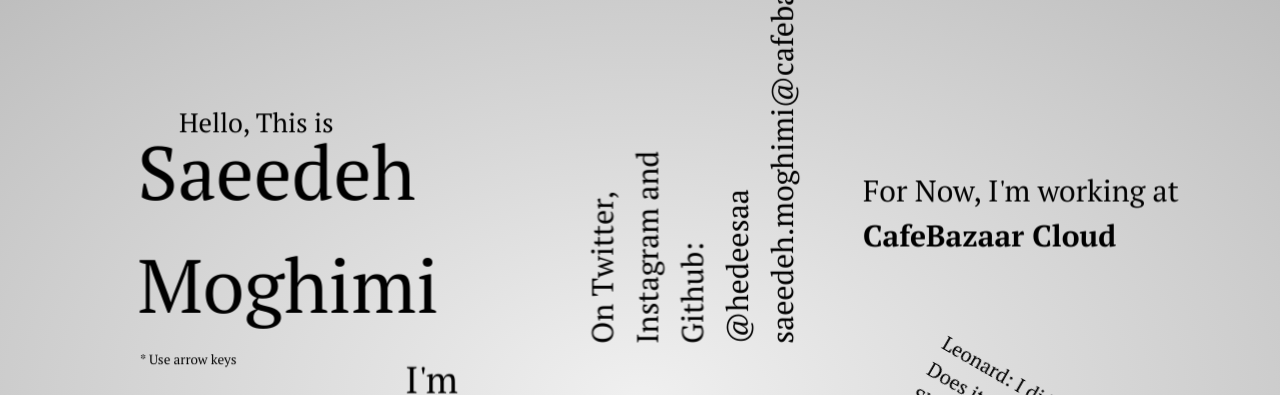
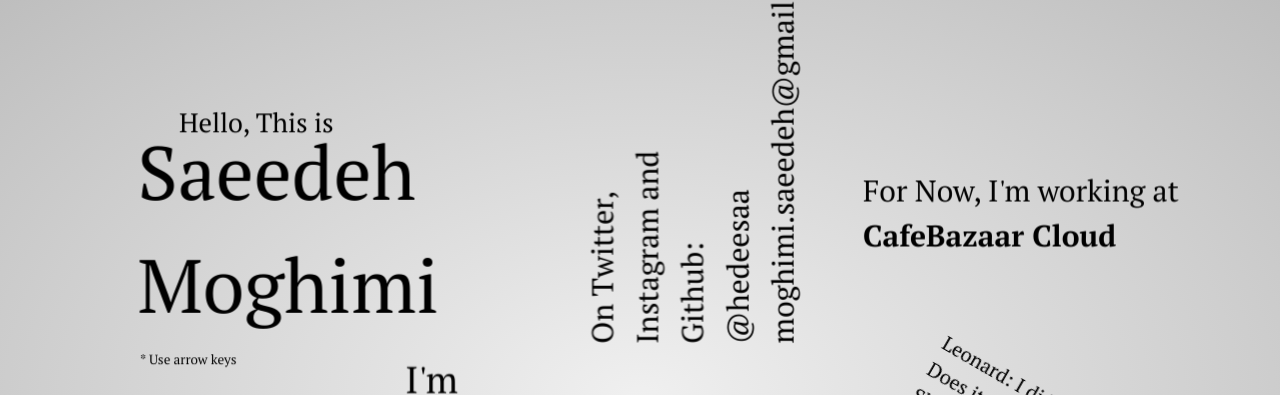
Before and after one commit to hedeesaa/hedeesaa.github.io, a plain HTML site: page index.html in a window 1280 px wide. Shown: the top 395 px of the page. Drawn offline with Linux system fonts and the light colour scheme.

Commit message:
change email

```diff
--- a/index.html
+++ b/index.html
@@ -50,7 +50,7 @@
     <div id="ing" class="step" data-x="3500" data-y="-300" data-z="0" data-rotate="270" data-scale="6">
         <p>On Twitter, Instagram and Github:</p>
         @hedeesaa
-        saeedeh.moghimi@cafebazaar.ir
+        moghimi.saeedeh@gmail.com
     </div>
 
     <div id="email" class="step" data-x="7200" data-y="2000" data-rotate="30" data-scale="4">
```
